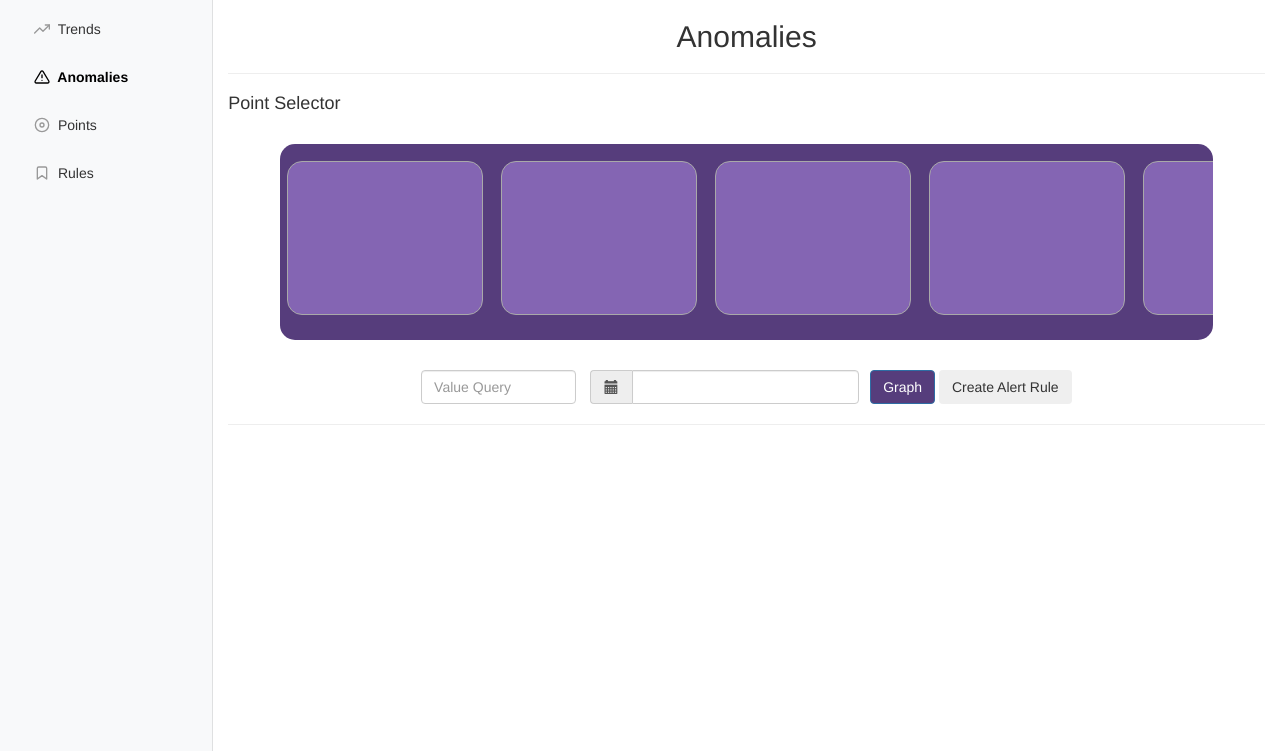
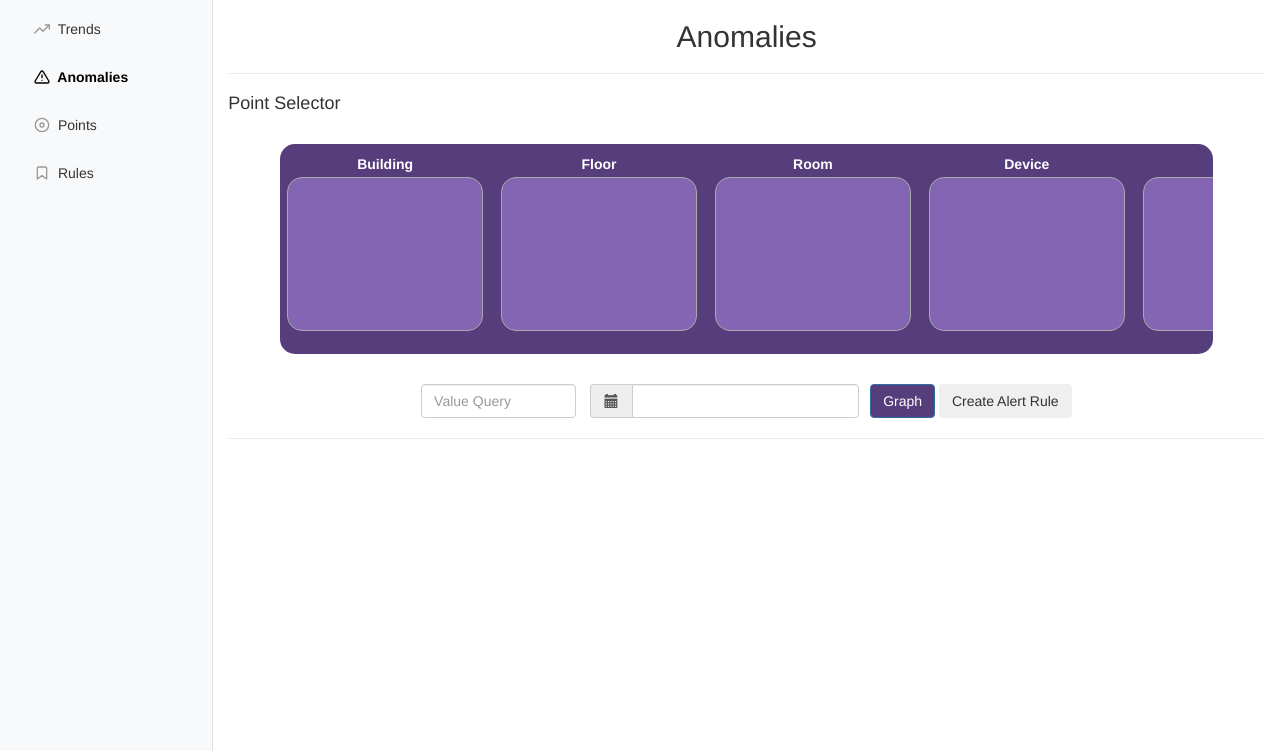
Before and after one commit to carleton-cs-energy-analytics/frontend, a Flask app: page /anomalies in a window 1280 px wide. Shown: the part 52-803 px from the top of the page. Run offline with Flask 2, Linux system fonts and the light colour scheme; lists and menus that the app fills with data are empty; some libraries are stand-ins or nearby versions.

Commit message:
Added labels on top of select boxes

```diff
--- a/static/css/styles.css
+++ b/static/css/styles.css
@@ -185,7 +185,7 @@ h1 {
 
 #trend-container {
     position: relative;
-    height: 14em;
+    height: 15em;
     width: 90%;
     margin: 30px auto;
     background: #1967d2;
@@ -215,7 +215,7 @@ h1 {
 
 #anomaly-container {
     position: relative;
-    height: 14em;
+    height: 15em;
     width: 90%;
     margin: 30px auto;
     background: #563d7c;
@@ -232,7 +232,7 @@ h1 {
     display: inline-block;
     width: 14em;
     height: 11em;
-    margin: 0.5em;
+    margin: 0.2em 0.5em 0.5em 0.5em;
     border: 1px solid #A9A9A9;
     padding: 3px;
     white-space: normal;
@@ -293,3 +293,14 @@ div.form-group.col-md-5 {
 div.form-group.col-md-4 {
     padding-left: 10px;
 }
+
+label.form-label {
+    display: block;
+    text-align: center;
+    margin-bottom: 0px;
+    color: white;
+}
+
+.form-group {
+    display: inline-block;
+}
--- a/templates/anomalies.html
+++ b/templates/anomalies.html
@@ -10,24 +10,43 @@
 </h4>
 <div id="anomaly-container">
     <form id="series-0" class="series">
-        <select class="building" multiple>
-        </select>
-        <select class="floor" multiple>
-        </select>
-        <select class="room" multiple>
-        </select>
-        <select class="device" multiple>
-        </select>
-        <select class="point" multiple>
-        </select>
-        <select class="tag" multiple>
-        </select>
-        <select class="type" multiple>
-        </select>
-        <select class="unit" multiple>
-        </select>
-        <select class="measurement" multiple>
-        </select>
+        <span class="form-group">
+            <label class="form-label">Building</label>
+            <select class="building" multiple></select>
+        </span>
+        <span class="form-group">
+            <label class="form-label">Floor</label>
+            <select class="floor" multiple></select>
+        </span>
+        <span class="form-group">
+            <label class="form-label">Room</label>
+            <select class="room" multiple>
+            </select>
+        </span>
+        <span class="form-group">
+            <label class="form-label">Device</label>
+            <select class="device" multiple></select>
+        </span>
+        <span class="form-group">
+            <label class="form-label">Point</label>
+            <select class="point" multiple></select>
+        </span>
+        <span class="form-group">
+            <label class="form-label">Tag</label>
+            <select class="tag" multiple></select>
+        </span>
+        <span class="form-group">
+            <label class="form-label">Type</label>
+            <select class="type" multiple></select>
+        </span>
+        <span class="form-group">
+            <label class="form-label">Unit</label>
+            <select class="unit" multiple></select>
+        </span>
+        <span class="form-group">
+            <label class="form-label">Measurement</label>
+            <select class="measurement" multiple></select>
+        </span>
         <p class="point-verification-text"></p>
 
         <p class="value-verification-text"></p>
```
Also changed, not shown: templates/search-engine.html (+42 -22 lines).
